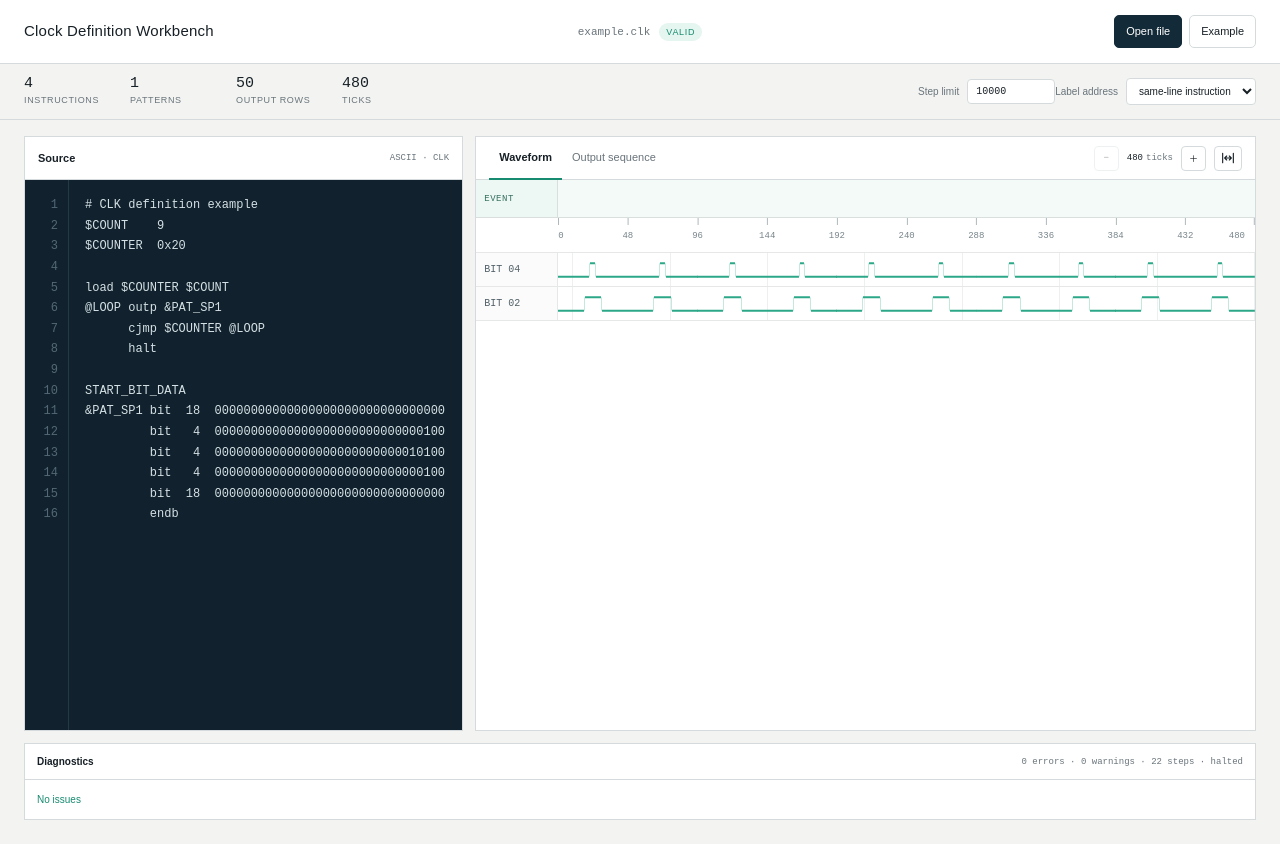
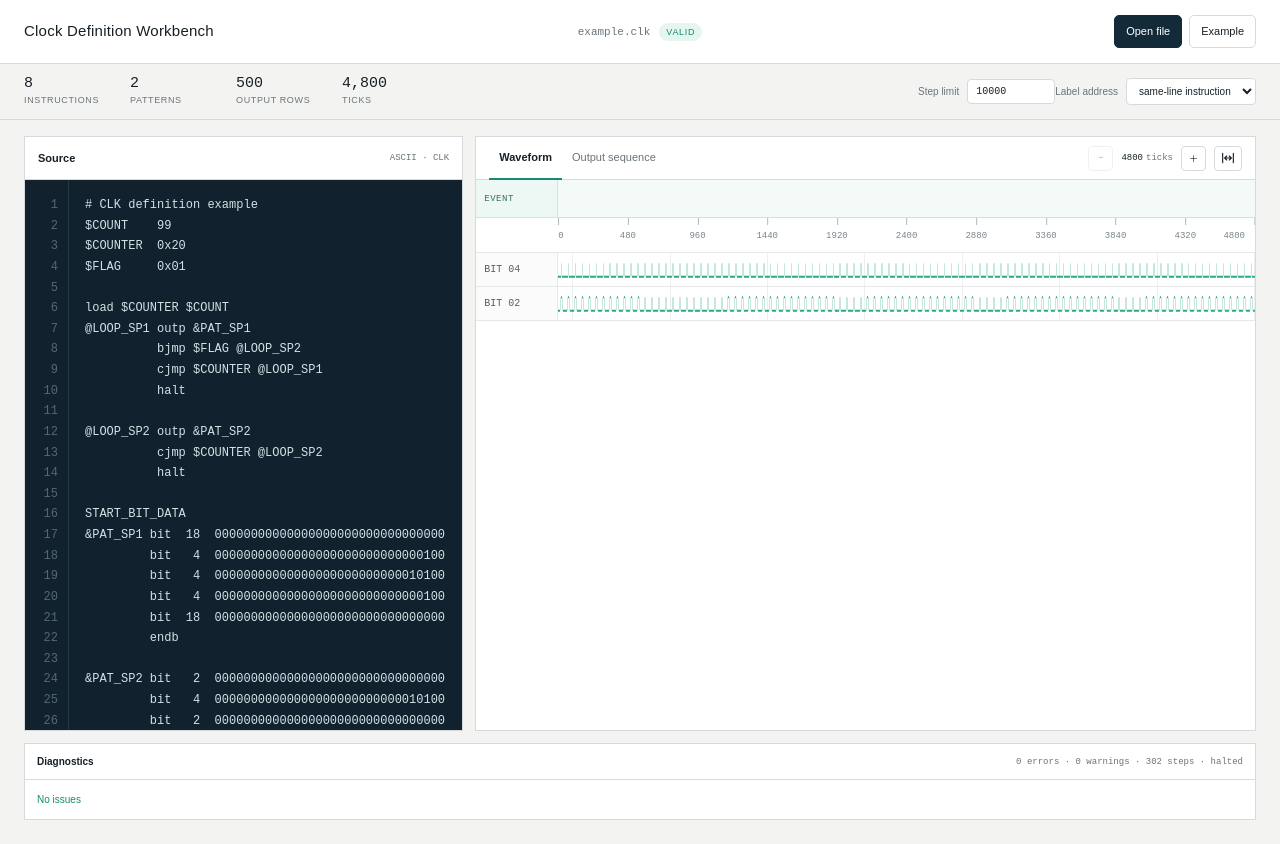
Before and after one commit to astronasutarou/clk_workbench, a React (Vite) app in the folder app/: page / in a window 1280 px wide. Built offline with nearby package versions, Linux system fonts and the light colour scheme.

Commit message:
new template

```diff
--- a/app/src/App.tsx
+++ b/app/src/App.tsx
@@ -18,13 +18,19 @@ import {
 } from "./lib/waveform";
 
 const SAMPLE = `# CLK definition example
-$COUNT    9
+$COUNT    99
 $COUNTER  0x20
+$FLAG     0x01
 
 load $COUNTER $COUNT
-@LOOP outp &PAT_SP1
-      cjmp $COUNTER @LOOP
-      halt
+@LOOP_SP1 outp &PAT_SP1
+          bjmp $FLAG @LOOP_SP2
+          cjmp $COUNTER @LOOP_SP1
+          halt
+
+@LOOP_SP2 outp &PAT_SP2
+          cjmp $COUNTER @LOOP_SP2
+          halt
 
 START_BIT_DATA
 &PAT_SP1 bit  18  00000000000000000000000000000000
@@ -32,6 +38,11 @@ START_BIT_DATA
          bit   4  00000000000000000000000000010100
          bit   4  00000000000000000000000000000100
          bit  18  00000000000000000000000000000000
+         endb
+
+&PAT_SP2 bit   2  00000000000000000000000000000000
+         bit   4  00000000000000000000000000010100
+         bit   2  00000000000000000000000000000000
          endb`;
 
 const WAVE_LABEL_WIDTH = 82;
```
